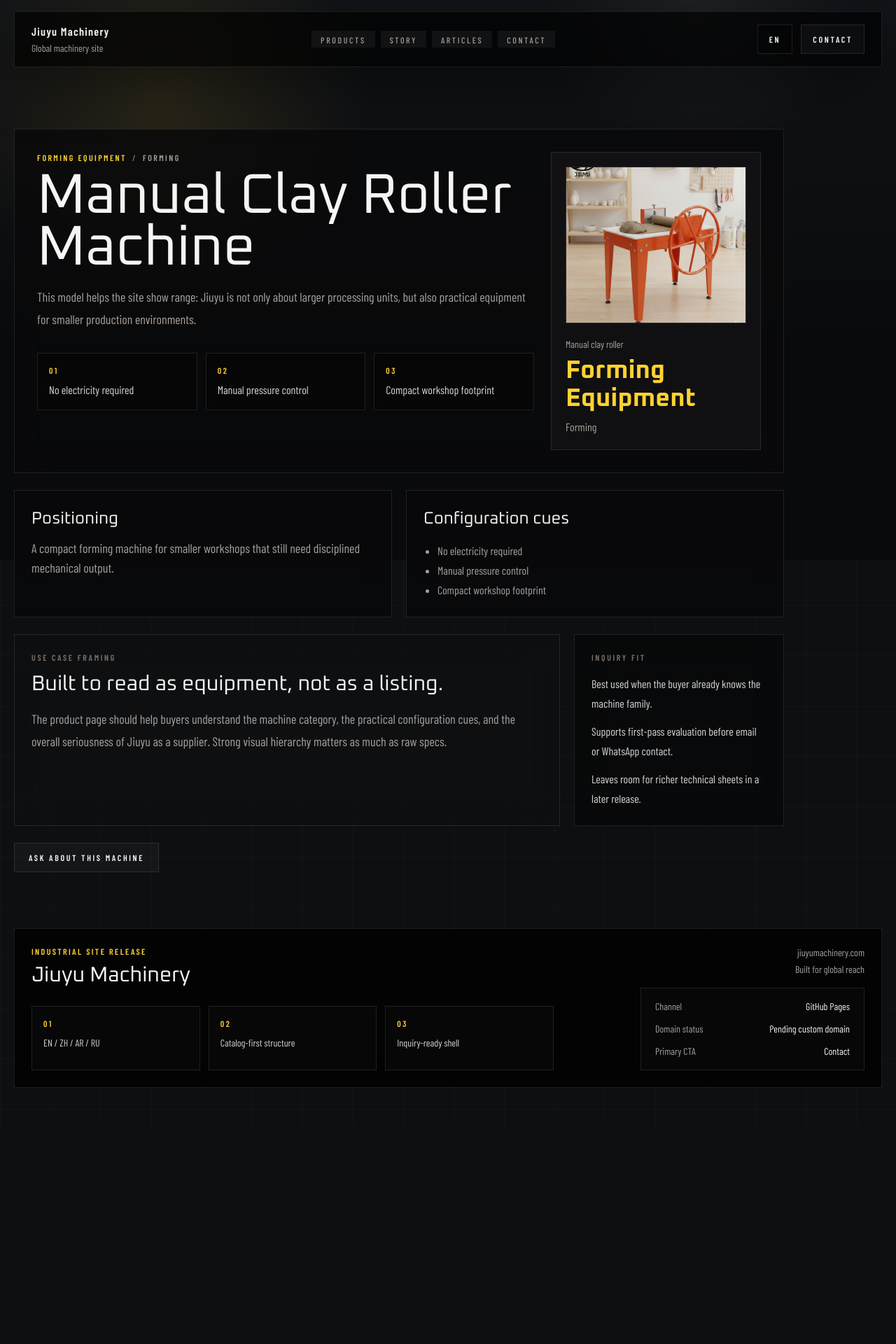
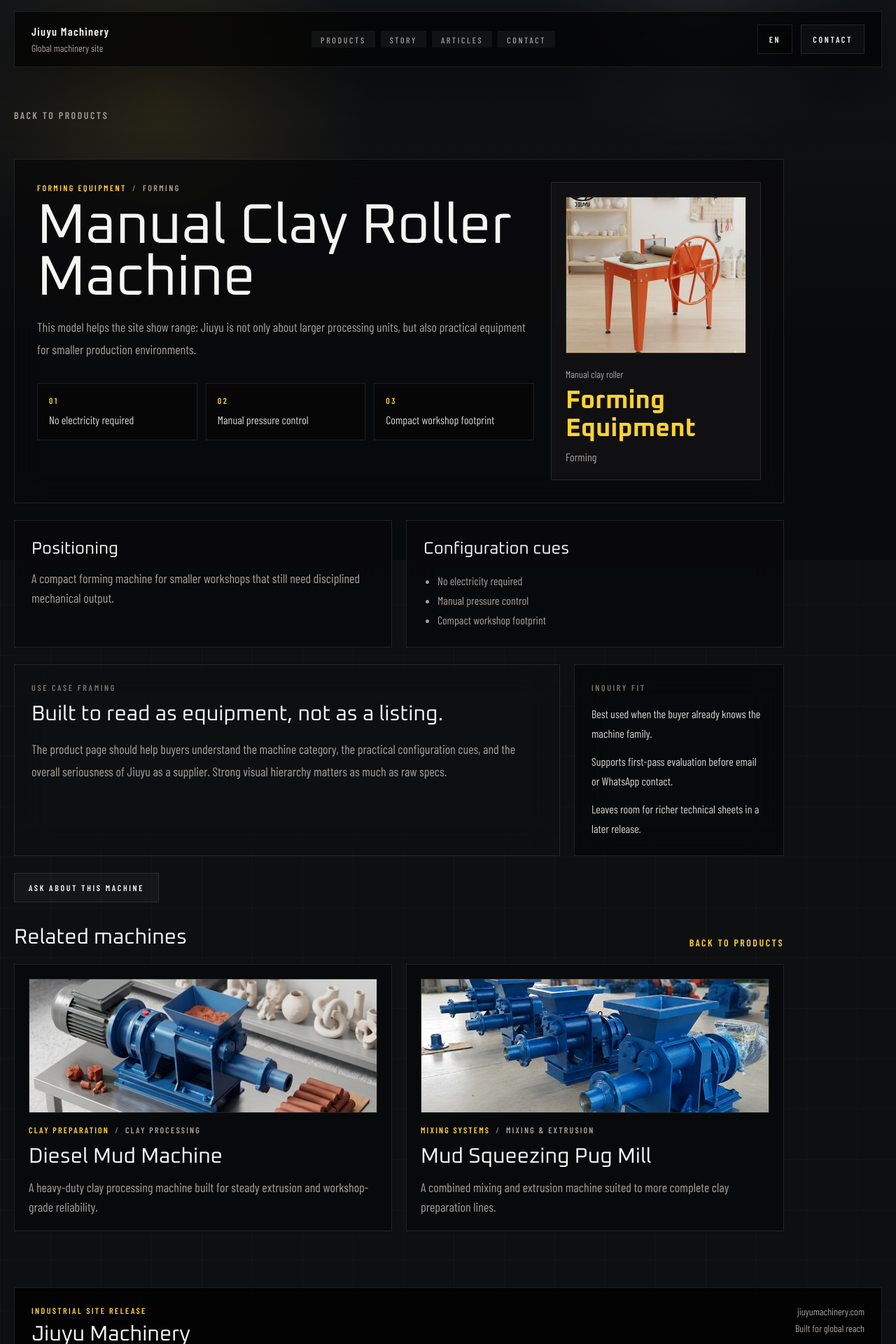
Before and after one commit to YSBZ/JY, a React (Vite) app: page /products/clay-roller-manual in a window 1280 px wide. Shown: the top 1920 px of the page at 70% size. Before the commit the page ends 1610 px from the top, so only its background shows below. Built offline with nearby package versions, Linux system fonts and the light colour scheme.

Commit message:
feat: add detail page return paths

```diff
--- a/src/content/site.ts
+++ b/src/content/site.ts
@@ -103,6 +103,10 @@ export const uiCopy = {
     productConfig: 'Configuration cues',
     productFamilyLabel: 'Product families',
     productAllFamilies: 'All',
+    backToProducts: 'Back to products',
+    backToArticles: 'Back to articles',
+    relatedProducts: 'Related machines',
+    continueReading: 'Continue reading',
     inquiryTypeGeneral: 'General inquiry',
     inquiryTypeQuote: 'Request quote',
     inquiryTypeDistributor: 'Distributor / partner',
@@ -140,6 +144,10 @@ export const uiCopy = {
     productConfig: '配置方向',
     productFamilyLabel: '产品系列',
     productAllFamilies: '全部',
+    backToProducts: '返回产品目录',
+    backToArticles: '返回文章列表',
+    relatedProducts: '相关设备',
+    continueReading: '继续阅读',
     inquiryTypeGeneral: '常规咨询',
     inquiryTypeQuote: '获取报价',
     inquiryTypeDistributor: '渠道/合作',
@@ -177,6 +185,10 @@ export const uiCopy = {
     productConfig: 'ملامح التكوين',
     productFamilyLabel: 'عائلات المنتجات',
     productAllFamilies: 'الكل',
+    backToProducts: 'العودة إلى المنتجات',
+    backToArticles: 'العودة إلى المقالات',
+    relatedProducts: 'آلات ذات صلة',
+    continueReading: 'متابعة القراءة',
     inquiryTypeGeneral: 'استفسار عام',
     inquiryTypeQuote: 'طلب عرض سعر',
     inquiryTypeDistributor: 'موزع / شريك',
@@ -216,6 +228,10 @@ export const uiCopy = {
     productConfig: 'Конфигурация',
     productFamilyLabel: 'Семейства продукции',
     productAllFamilies: 'Все',
+    backToProducts: 'Назад к продуктам',
+    backToArticles: 'Назад к статьям',
+    relatedProducts: 'Похожие машины',
+    continueReading: 'Читать дальше',
     inquiryTypeGeneral: 'Общий запрос',
     inquiryTypeQuote: 'Запрос цены',
     inquiryTypeDistributor: 'Дистрибьютор / партнер',
@@ -255,6 +271,10 @@ export const uiCopy = {
     productConfig: string
     productFamilyLabel: string
     productAllFamilies: string
+    backToProducts: string
+    backToArticles: string
+    relatedProducts: string
+    continueReading: string
     inquiryTypeGeneral: string
     inquiryTypeQuote: string
     inquiryTypeDistributor: string
--- a/src/views/ArticlePage.tsx
+++ b/src/views/ArticlePage.tsx
@@ -10,6 +10,7 @@ export function ArticlePage() {
   const ui = uiCopy[locale]
   const design = articleDesignCopy[locale]
   const article = articles.find((item) => item.slug === slug)
+  const relatedArticles = articles.filter((item) => item.slug !== slug).slice(0, 2)
 
   if (!article) {
     return (
@@ -21,6 +22,13 @@ export function ArticlePage() {
 
   return (
     <div className="py-14">
+      <Link
+        className="mb-5 inline-flex items-center text-sm font-semibold uppercase tracking-[0.18em] text-stone-400 transition hover:text-amber-300"
+        to="/articles"
+      >
+        {ui.backToArticles}
+      </Link>
+
       <PageSection className="max-w-[980px] overflow-hidden bg-[linear-gradient(135deg,rgba(255,255,255,0.03),transparent_48%),linear-gradient(180deg,rgba(241,190,50,0.07),transparent_38%)]">
         <div className="grid gap-8 lg:grid-cols-[minmax(0,1fr)_260px]">
           <div>
@@ -57,6 +65,28 @@ export function ArticlePage() {
           </aside>
         </div>
       </PageSection>
+
+      <section className="mt-8 max-w-[980px]">
+        <div className="mb-5 flex items-end justify-between gap-4">
+          <h2 className="font-['Oxanium'] text-3xl text-stone-100">{ui.continueReading}</h2>
+          <Link className="text-sm font-semibold uppercase tracking-[0.18em] text-amber-300" to="/articles">
+            {ui.backToArticles}
+          </Link>
+        </div>
+        <div className="grid gap-5 lg:grid-cols-2">
+          {relatedArticles.map((item) => (
+            <Link
+              key={item.slug}
+              className="border border-white/10 bg-zinc-950/85 p-5 backdrop-blur-xl transition hover:-translate-y-1 hover:border-amber-300/35"
+              to={`/articles/${item.slug}`}
+            >
+              <span className="text-xs font-semibold uppercase tracking-[0.18em] text-amber-300">{item.tag[locale]}</span>
+              <h3 className="mt-3 font-['Oxanium'] text-3xl text-stone-100">{item.title[locale]}</h3>
+              <p className="mt-3 text-lg leading-7 text-stone-400">{item.excerpt[locale]}</p>
+            </Link>
+          ))}
+        </div>
+      </section>
     </div>
   )
 }
--- a/src/views/ProductPage.tsx
+++ b/src/views/ProductPage.tsx
@@ -10,6 +10,7 @@ export function ProductPage() {
   const ui = uiCopy[locale]
   const design = productDesignCopy[locale]
   const product = products.find((item) => item.slug === slug)
+  const relatedProducts = products.filter((item) => item.slug !== slug).slice(0, 2)
 
   if (!product) {
     return (
@@ -21,6 +22,13 @@ export function ProductPage() {
 
   return (
     <div className="max-w-[1100px] py-14">
+      <Link
+        className="mb-5 inline-flex items-center text-sm font-semibold uppercase tracking-[0.18em] text-stone-400 transition hover:text-amber-300"
+        to="/products"
+      >
+        {ui.backToProducts}
+      </Link>
+
       <PageSection
         className={[
           'grid gap-6 lg:grid-cols-[minmax(0,1.1fr)_300px]',
@@ -100,6 +108,33 @@ export function ProductPage() {
       >
         {ui.inquireProduct}
       </Link>
+
+      <section className="mt-8">
+        <div className="mb-5 flex items-end justify-between gap-4">
+          <h2 className="font-['Oxanium'] text-3xl text-stone-100">{ui.relatedProducts}</h2>
+          <Link className="text-sm font-semibold uppercase tracking-[0.18em] text-amber-300" to="/products">
+            {ui.backToProducts}
+          </Link>
+        </div>
+        <div className="grid gap-5 lg:grid-cols-2">
+          {relatedProducts.map((item) => (
+            <Link
+              key={item.slug}
+              className="border border-white/10 bg-zinc-950/85 p-5 backdrop-blur-xl transition hover:-translate-y-1 hover:border-amber-300/35"
+              to={`/products/${item.slug}`}
+            >
+              <img alt={item.imageAlt[locale]} className="mb-4 h-48 w-full border border-white/10 object-cover" src={item.image} />
+              <div className="flex flex-wrap gap-2 text-xs font-semibold uppercase tracking-[0.18em]">
+                <span className="text-amber-300">{productFamilyCopy[item.family][locale]}</span>
+                <span className="text-stone-500">/</span>
+                <span className="text-stone-400">{item.category[locale]}</span>
+              </div>
+              <h3 className="mt-3 font-['Oxanium'] text-3xl text-stone-100">{item.title[locale]}</h3>
+              <p className="mt-3 text-lg leading-7 text-stone-400">{item.summary[locale]}</p>
+            </Link>
+          ))}
+        </div>
+      </section>
     </div>
   )
 }
```
